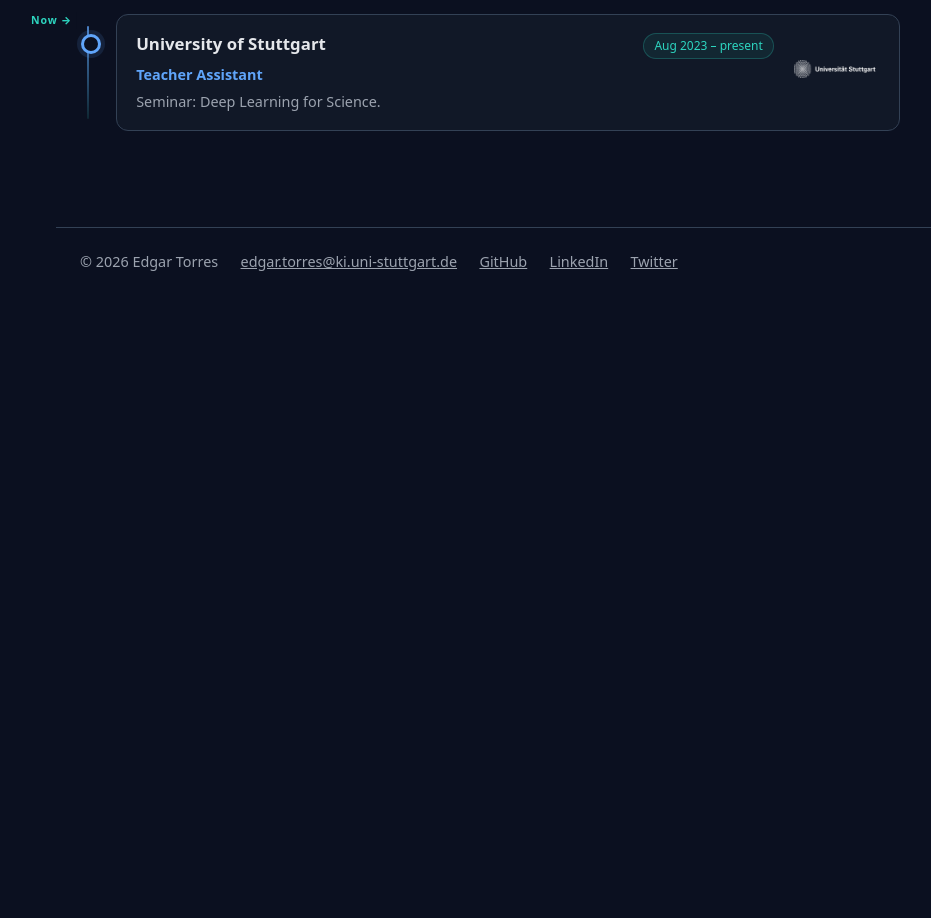
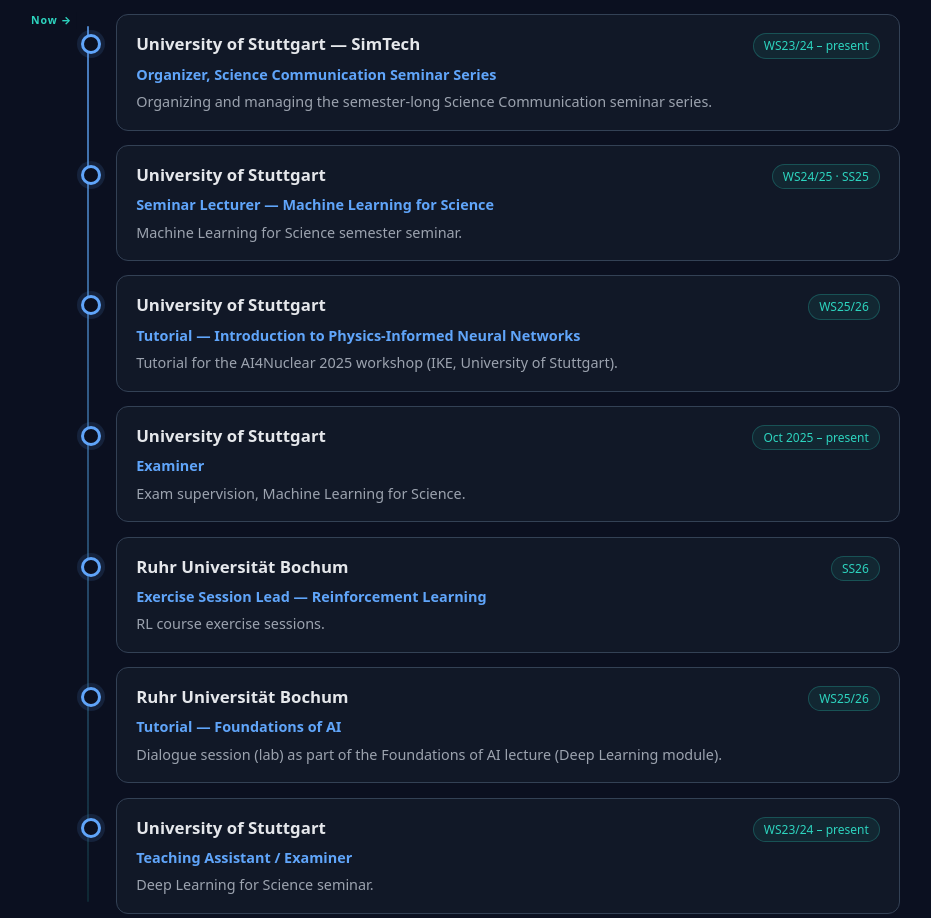
Before and after one commit to yoelt11/yoelt11.github.io, an Astro site: page / in a window 1280 px wide. Shown: the part 2168-3086 px from the top of the page, without its empty margins (44-975 px from the left). Before the commit the page ends 2463 px from the top, so only its background shows below. Built offline with nearby package versions, Linux system fonts and the light colour scheme; Astro itself is replaced by a stand-in of ours.

Commit message:
teaching timeline: full real history — SimTech Science-Comm seminar series organizer (WS23/24–present), ML for Science lecturer (WS24/25·SS25), PINNs tutorial for AI4Nuclear IKE workshop (WS25/26), examiner, RU Bochum RL exercise lead (SS26) + Foundations-of-AI dialogue session (WS25/26), Stuttgart DL4Science TA

```diff
--- a/src/pages/index.astro
+++ b/src/pages/index.astro
@@ -20,8 +20,23 @@
   { org: "Honeywell Aerospace", date: "Dec 2014 – Feb 2015", role: "Intern", desc: "Created work instructions for composite material testing.", logo: "/timeline/honeywell.png", logoSite: "https://www.honeywell.com/" },
 ];
 const teaching = [
-  { org: "University of Stuttgart", date: "Aug 2023 – present", role: "Teacher Assistant", desc: "Seminar: Deep Learning for Science.", logo: "/timeline/uni-stuttgart.png", logoSite: "https://www.uni-stuttgart.de/" },
+  { org: "University of Stuttgart — SimTech", date: "WS23/24 – present", role: "Organizer, Science Communication Seminar Series",
+    desc: "Organizing and managing the semester-long Science Communication seminar series.",
+    site: "https://www.simtech.uni-stuttgart.de/", siteLabel: "SimTech" },
+  { org: "University of Stuttgart", date: "WS24/25 · SS25", role: "Seminar Lecturer — Machine Learning for Science",
+    desc: "Machine Learning for Science semester seminar." },
+  { org: "University of Stuttgart", date: "WS25/26", role: "Tutorial — Introduction to Physics-Informed Neural Networks",
+    desc: "Tutorial for the AI4Nuclear 2025 workshop (IKE, University of Stuttgart).",
+    site: "https://www.ike.uni-stuttgart.de/lehre/seminare/AI-Workshop-2025/", siteLabel: "AI4Nuclear 2025" },
+  { org: "University of Stuttgart", date: "Oct 2025 – present", role: "Examiner", desc: "Exam supervision, Machine Learning for Science." },
+  { org: "Ruhr Universität Bochum", date: "SS26", role: "Exercise Session Lead — Reinforcement Learning",
+    desc: "RL course exercise sessions." },
+  { org: "Ruhr Universität Bochum", date: "WS25/26", role: "Tutorial — Foundations of AI",
+    desc: "Dialogue session (lab) as part of the Foundations of AI lecture (Deep Learning module)." },
+  { org: "University of Stuttgart", date: "WS23/24 – present", role: "Teaching Assistant / Examiner",
+    desc: "Deep Learning for Science seminar." },
 ];
+
 ---
 <Layout title="Edgar Torres" active="home">
   <section class="hero">
```
